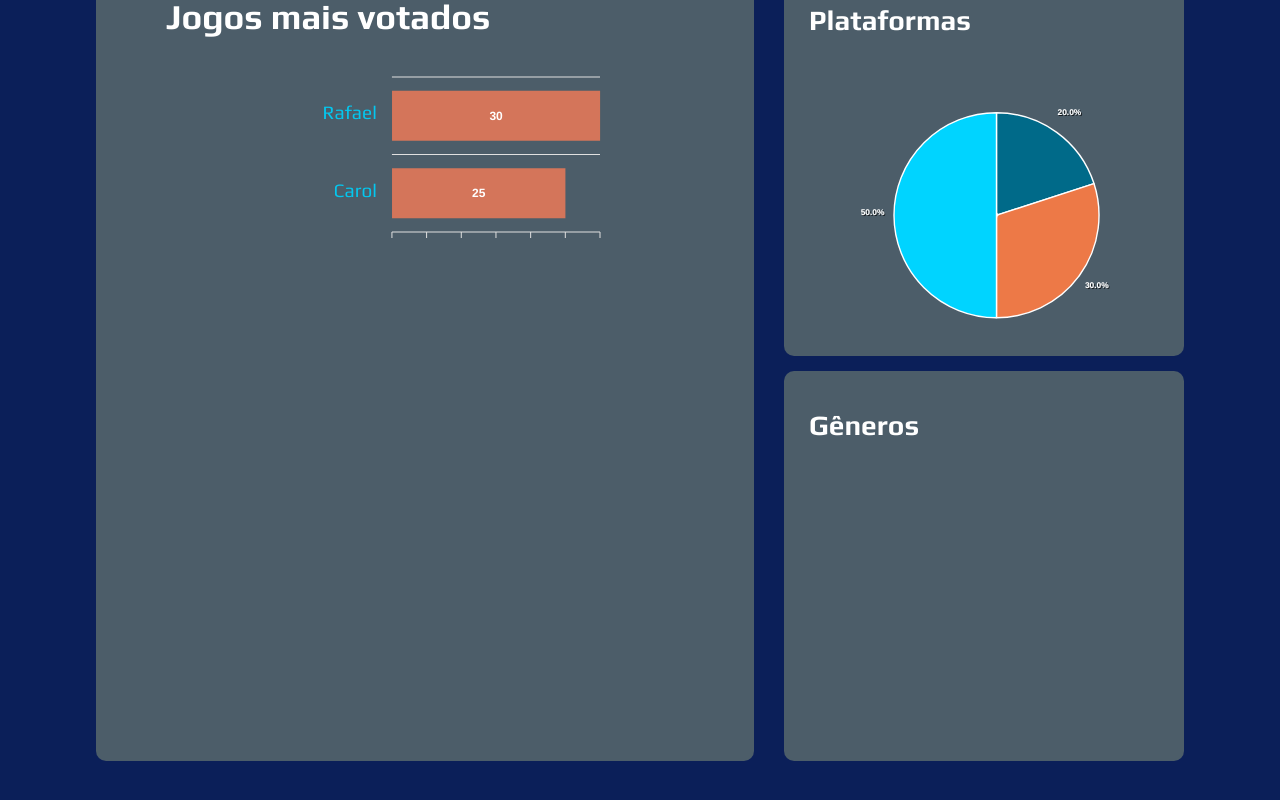
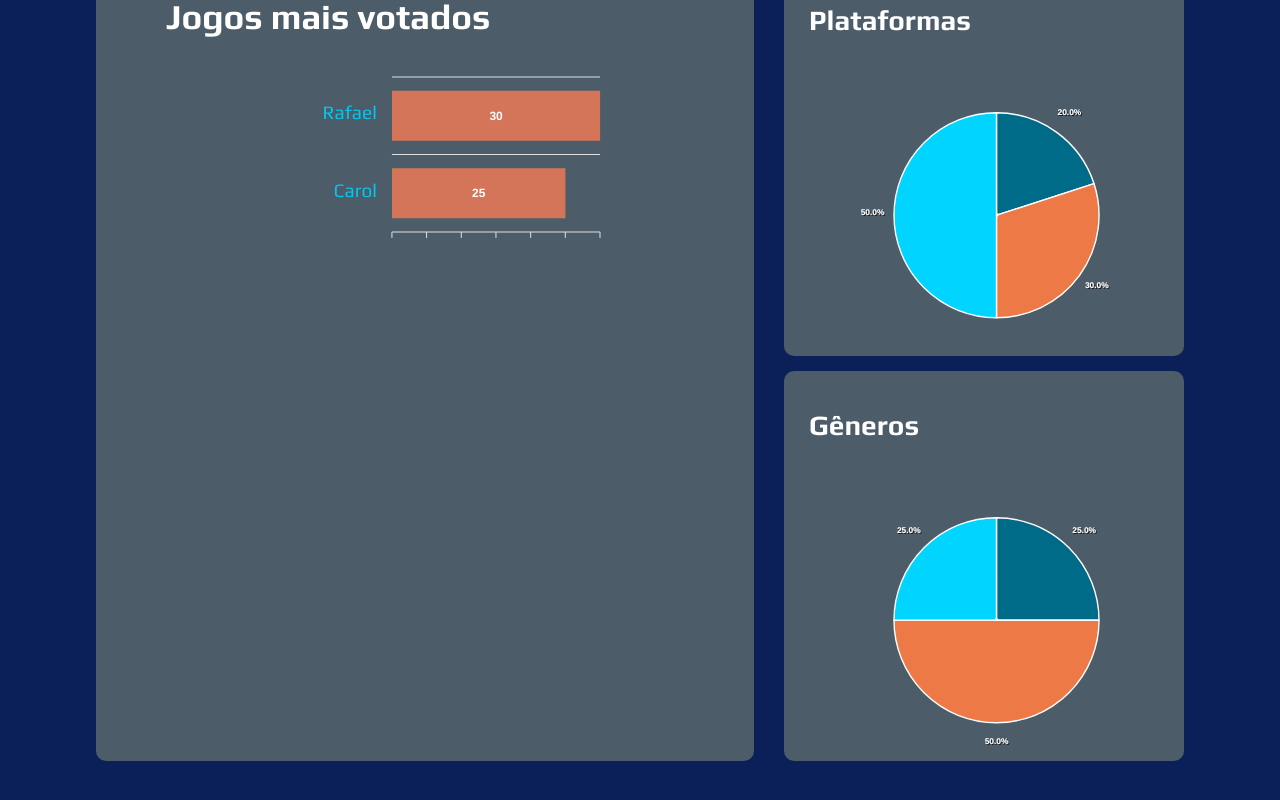
Before and after one commit to rafaelgauderio/java-javascript-games-survey, a React (Create React App) app in the folder frontend/: page /graphics in a window 1280 px wide. Shown: the part 232-1032 px from the top of the page. Built offline with nearby package versions, Linux system fonts and the light colour scheme; a web font is replaced by a local one.

Commit message:
pie graphic with mock data

```diff
--- a/frontend/src/pages/Graphics/index.tsx
+++ b/frontend/src/pages/Graphics/index.tsx
@@ -54,6 +54,12 @@ function Graphics() {
                             <h2 className="pie-graphic-title">
                                 Gêneros
                             </h2>
+                            <Chart
+                                options={{...pieOptions, labels:["RPG", "Aventura", "Tiro"]}}
+                                type="pie"
+                                widht="400"
+                                series={[25,50,25]}
+                            ></Chart>
                         </div>
                     </div>
                 </div>
```
